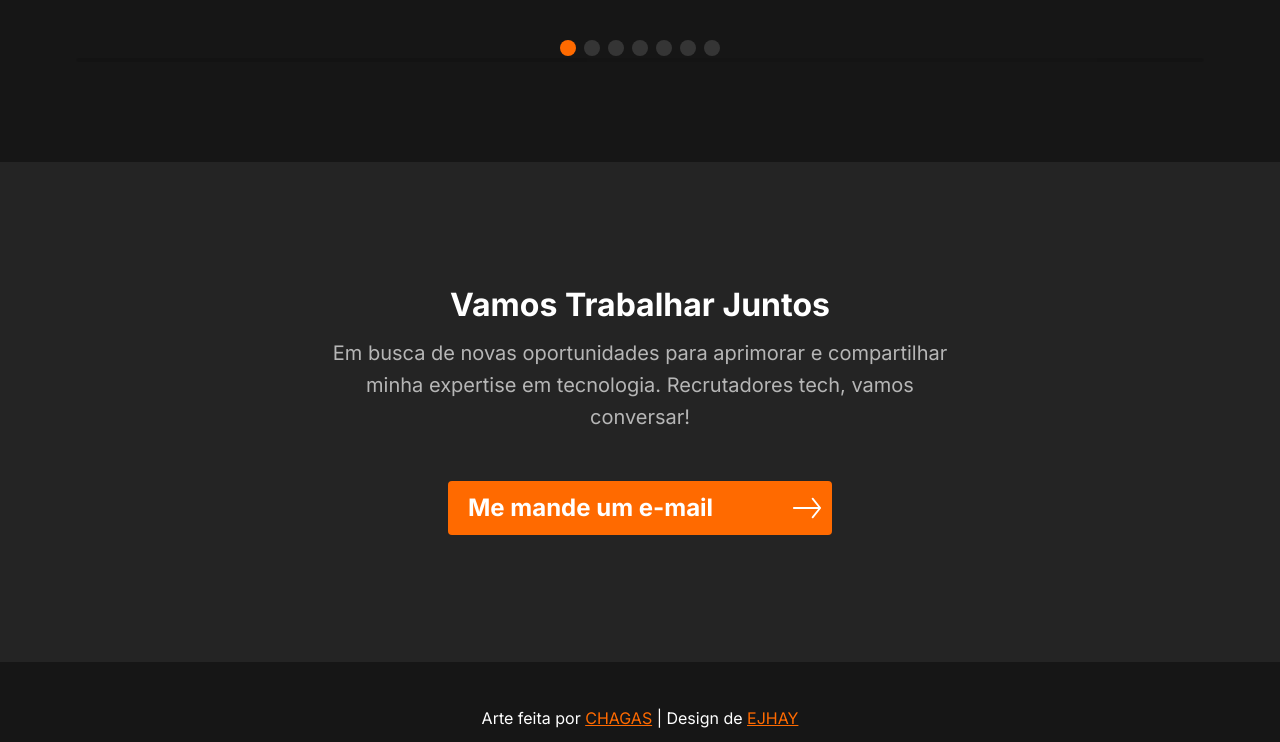
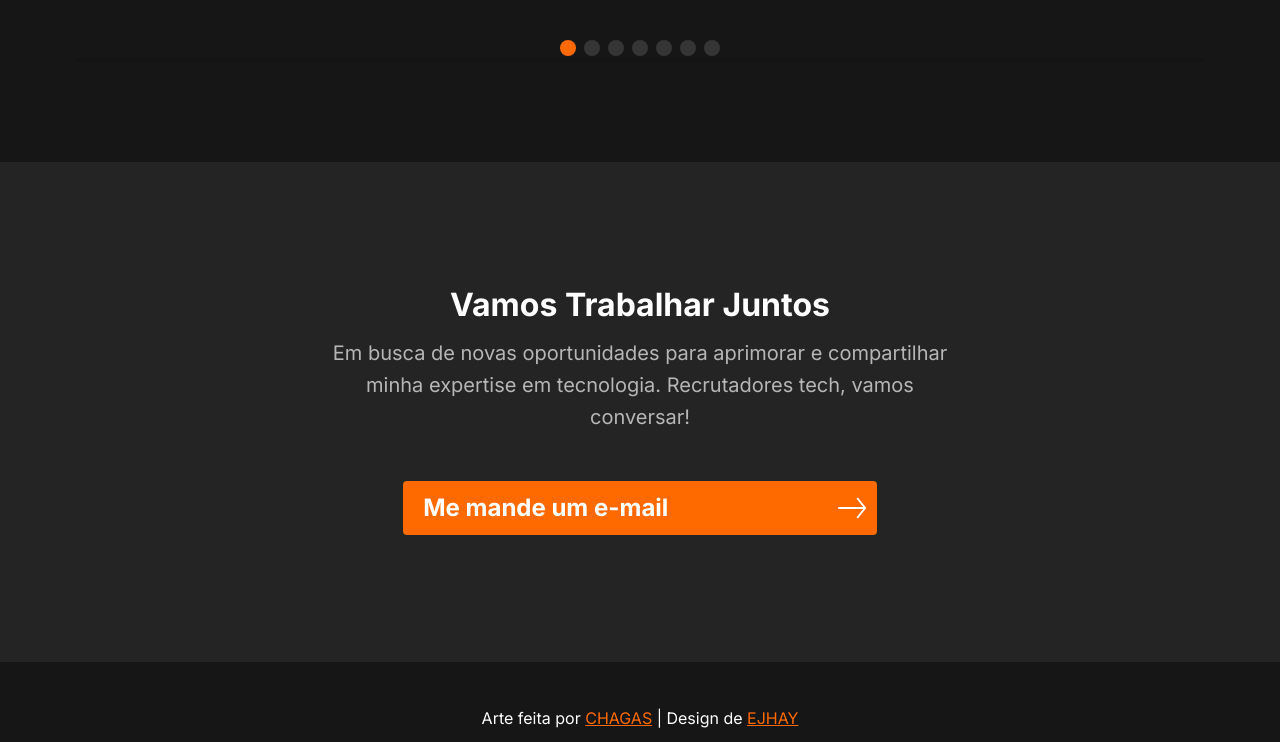
Before and after one commit to mvergara94/Porfolio, a plain HTML site: page index.html in a window 1280 px wide. Shown: the part 2156-2898 px from the top of the page. Drawn offline with nearby package versions, Linux system fonts and the light colour scheme.

Commit message:
Alterando estilo footer

```diff
--- a/assets/css/footer.css
+++ b/assets/css/footer.css
@@ -34,7 +34,7 @@
   background-color: var(--terciary-color);
   border-radius: 4px;
   padding: 15px 0 15px 20px;
-  width: 30%;
+  width: 37%;
   text-align: left;
   margin-top: 2rem;
   position: relative;
```
